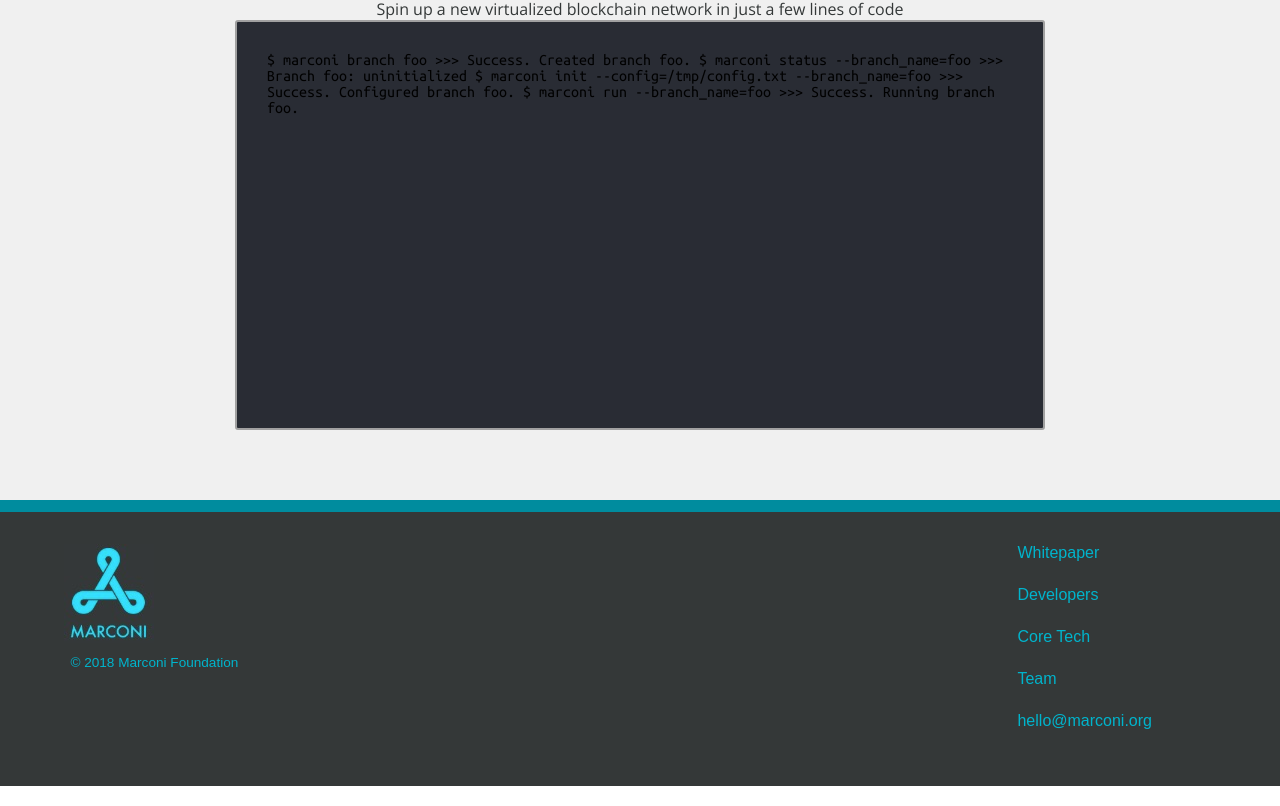
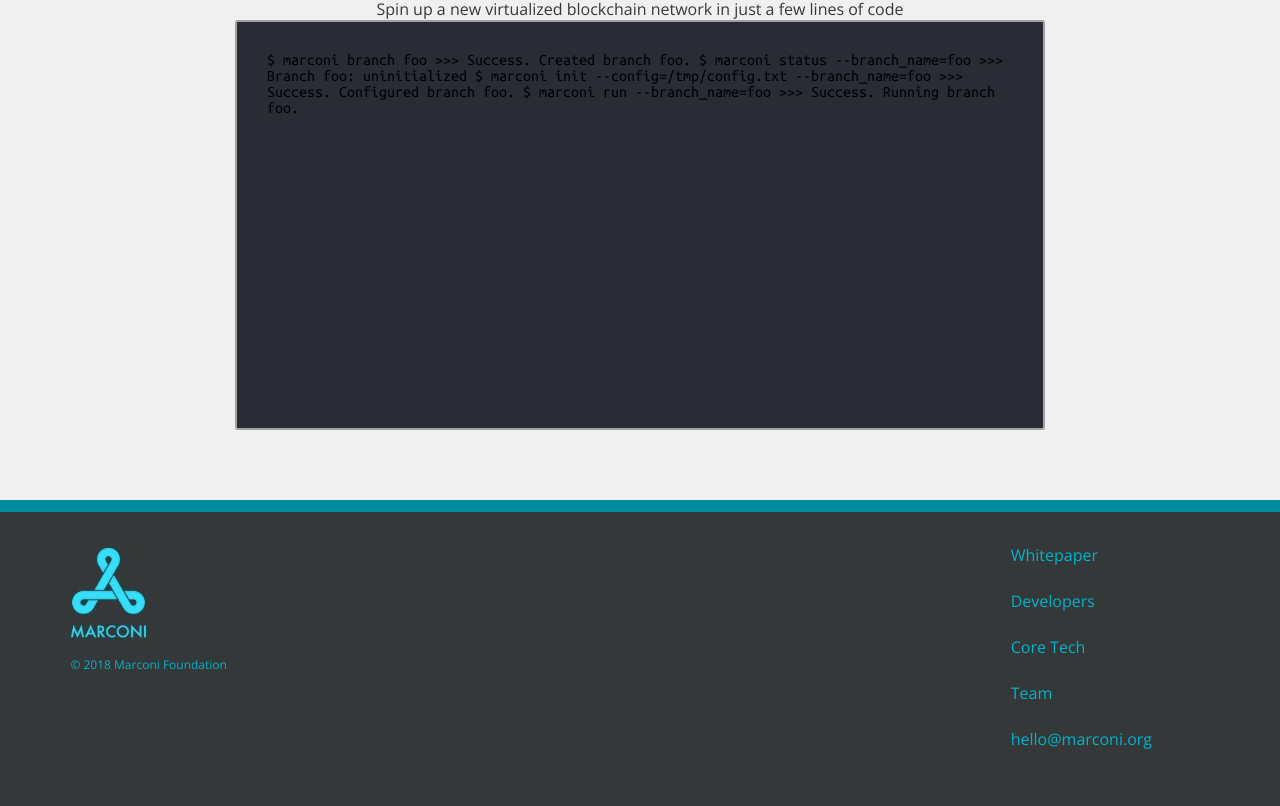
Before and after one commit to dalazaro-challenges/marconi, a React (Create React App) app: page / in a window 1280 px wide. Shown: the part 3036-3842 px from the top of the page. Built offline with nearby package versions, Linux system fonts and the light colour scheme.

Commit message:
updated footer styles

```diff
--- a/src/assets/styles/Footer.css
+++ b/src/assets/styles/Footer.css
@@ -2,12 +2,13 @@
   background-color: #343838;
   padding: 2rem 4rem;
   border-top: 0.75rem solid #008C9E;
+  font-family: 'Open Sans', sans-serif;
 }
 
 .copyright {
   margin-top: 0.5rem;
   margin-left: 0.4rem;
-  font-size: 0.85rem;
+  font-size: 12px;
   color: #00b4cc;
 }
 
@@ -24,4 +25,5 @@
 .footer-link a {
   color: #00b4cc;
   font-weight: 300;
+  font-size: 16px;
 }
```
